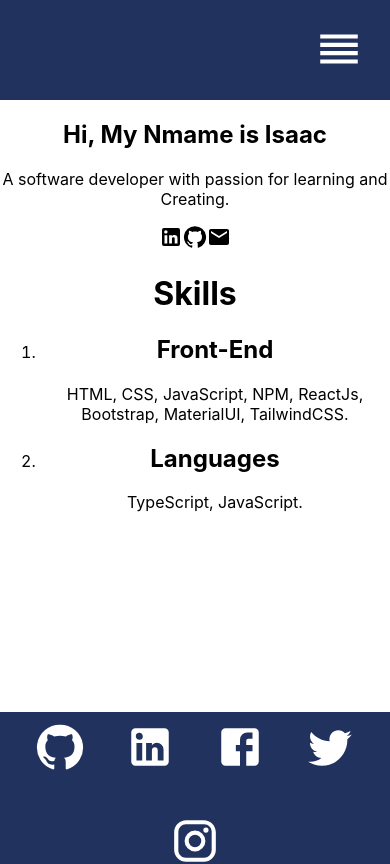
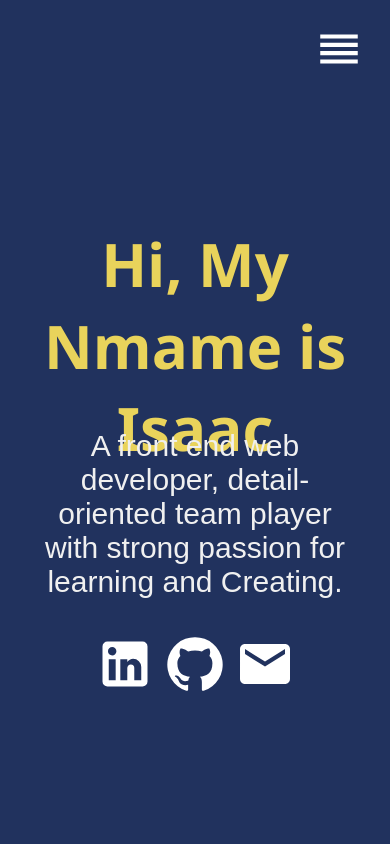
Before and after one commit to Kadunapikin/my-react-portfolio, a React (Create React App) app: page / in a window 390 px wide. Shown: the top 864 px of the page. Built offline with nearby package versions, Linux system fonts and the light colour scheme.

Commit message:
create Home.css file and style Home page

```diff
--- a/src/pages/Home.js
+++ b/src/pages/Home.js
@@ -2,6 +2,7 @@
 import LinkedInIcon from '@mui/icons-material/LinkedIn';
 import GithubIcon from '@mui/icons-material/GitHub';
 import EmailIcon from '@mui/icons-material/Email';
+import "../styles/Home.css";
 
 function Home() {
   return (
@@ -9,7 +10,7 @@
       <div className='about'>
         <h2>Hi, My Nmame is Isaac</h2>
         <div className='prompt'>
-          <p>A software developer with passion for learning and Creating.</p>
+          <p>A front end web developer, detail-oriented team player with strong passion for learning and Creating.</p>
           <LinkedInIcon />
           <GithubIcon />
           <EmailIcon />
--- /dev/null
+++ b/src/styles/Home.css
@@ -0,0 +1,85 @@
+.home {
+    width: 100%;
+    align-items: center;
+    font-family: "Arial", sans-serif;
+    color: #3e497a;
+  }
+
+  .about {
+    width: 100%;
+    height: calc(100vh - 100px);
+    display: flex;
+    flex-direction: column;
+    justify-content: center;
+    align-items: center;
+    text-align: center;
+    background-color: #21325e;
+    color: #f0f0f0;
+  }
+
+  .about h2 {
+    font-family: "Segoe UI", Tahoma, Geneva, Verdana, sans-serif;
+    font-size: 80px;
+    color: #e9d35b;
+    height: 50px;
+  }
+
+  .about .prompt {
+    width: 40%;
+    font-size: 40px;
+  }
+  .prompt svg {
+    font-size: 60px;
+    margin: 5px;
+    color: white;
+  }
+
+  .prompt p {
+    margin-top: 6rem;
+  }
+
+  .skills {
+    font-size: 35px;
+    width: 100%;
+    display: flex;
+    justify-content: center;
+    flex-direction: column;
+    align-items: center;
+  }
+
+  .skills h1 {
+    color: #3e497a;
+  }
+
+  .skills .list {
+    list-style: none;
+    width: 60%;
+  }
+
+  .list span {
+    font-size: 20px;
+  }
+
+  @media only screen and (max-width: 600px) {
+    .about h2 {
+      font-size: 60px;
+      margin-top: -15px;
+    }
+
+    .about .prompt {
+      margin-top: 10px;
+      font-size: 30px;
+      width: 80%;
+    }
+
+    .skills {
+      text-align: center;
+    }
+    .list {
+      padding: 0;
+    }
+
+    .skills h2 {
+      font-size: 30px;
+    }
+  }
```
